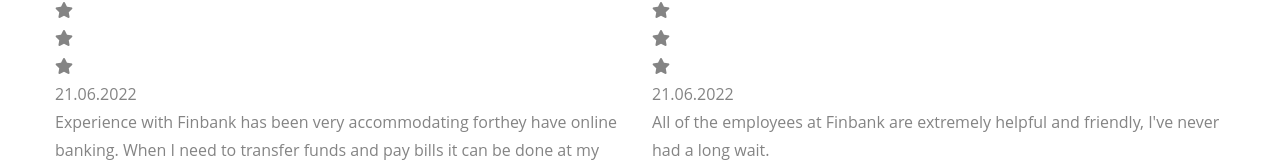
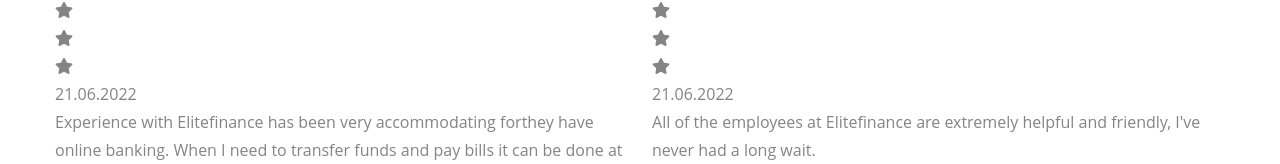
Before and after one commit to godson-pius/elitefinance, a PHP site: page /testimonials in a window 1280 px wide. Shown: the part 1667-1831 px from the top of the page. Run offline with PHP 8.4, Linux system fonts and the light colour scheme; some libraries are stand-ins or nearby versions; some web fonts are replaced; grey boxes are pictures that could not be loaded.

Commit message:
Testimonial

```diff
--- a/testimonials.php
+++ b/testimonials.php
@@ -52,7 +52,7 @@
                         </div>
                     </div>
                     <div class="text-box">
-                        <p>Experience with Finbank has been very accommodating forthey
+                        <p>Experience with Elitefinance has been very accommodating forthey
                             have online banking. When I need to transfer funds and pay bills it
                             can be done at my convenience.</p>
                     </div>
@@ -86,7 +86,7 @@
                         </div>
                     </div>
                     <div class="text-box">
-                        <p>All of the employees at Finbank are extremely helpful and friendly,
+                        <p>All of the employees at Elitefinance are extremely helpful and friendly,
                             I've never had a long wait.</p>
                     </div>
                     <div class="customer-info">
@@ -155,7 +155,7 @@
                         </div>
                     </div>
                     <div class="text-box">
-                        <p>Finbank has been outstanding in the services they have provided me. I have utilized
+                        <p>Elitefinance has been outstanding in the services they have provided me. I have utilized
                             their services for over a year while mobilized for the Army Reserve. They are very
                             responsive to communications as well as follow through, and have made my baking
                             experiences painless. The staff is friendly and go out of their way to ensure
@@ -192,7 +192,7 @@
                         </div>
                     </div>
                     <div class="text-box">
-                        <p>Experience with Finbank has been very accommodating forthey
+                        <p>Experience with Elitefinance has been very accommodating forthey
                             have online banking. When I need to transfer funds and pay bills it
                             can be done at my convenience.</p>
                     </div>
@@ -226,7 +226,7 @@
                         </div>
                     </div>
                     <div class="text-box">
-                        <p>All of the employees at Finbank are extremely helpful and friendly,
+                        <p>All of the employees at Elitefinance are extremely helpful and friendly,
                             I've never had a long wait.</p>
                     </div>
                     <div class="customer-info">
@@ -260,7 +260,7 @@
                         </div>
                     </div>
                     <div class="text-box">
-                        <p>Finbank has been outstanding in the services they have provided me. I have utilized
+                        <p>Elitefinance has been outstanding in the services they have provided me. I have utilized
                             their services for over a year while mobilized for the Army Reserve. They are very
                             responsive to communications as well as follow through, and have made my baking
                             experiences painless. The staff is friendly and go out of their way to ensure
```
